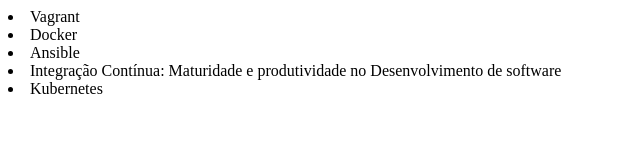
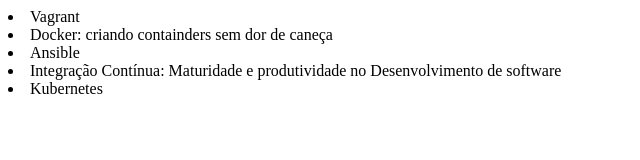
Before and after one commit to LeonardoGomes182/alura-git, a plain HTML site: page index.html in a window 1280 px wide. Shown: the whole page, without its empty margins (0-640 px from the left). Drawn offline with Linux system fonts and the light colour scheme.

Commit message:
Alterando o nome do curso de docker

```diff
--- a/index.html
+++ b/index.html
@@ -6,7 +6,7 @@
     </head>
     <body>
         <li>Vagrant</li>
-        <li>Docker</li>
+        <li>Docker: criando containders sem dor de caneça</li>
         <li>Ansible</li>
         <li>Integração Contínua: Maturidade e produtividade no Desenvolvimento de software</li>
         <li>Kubernetes</li>
```
